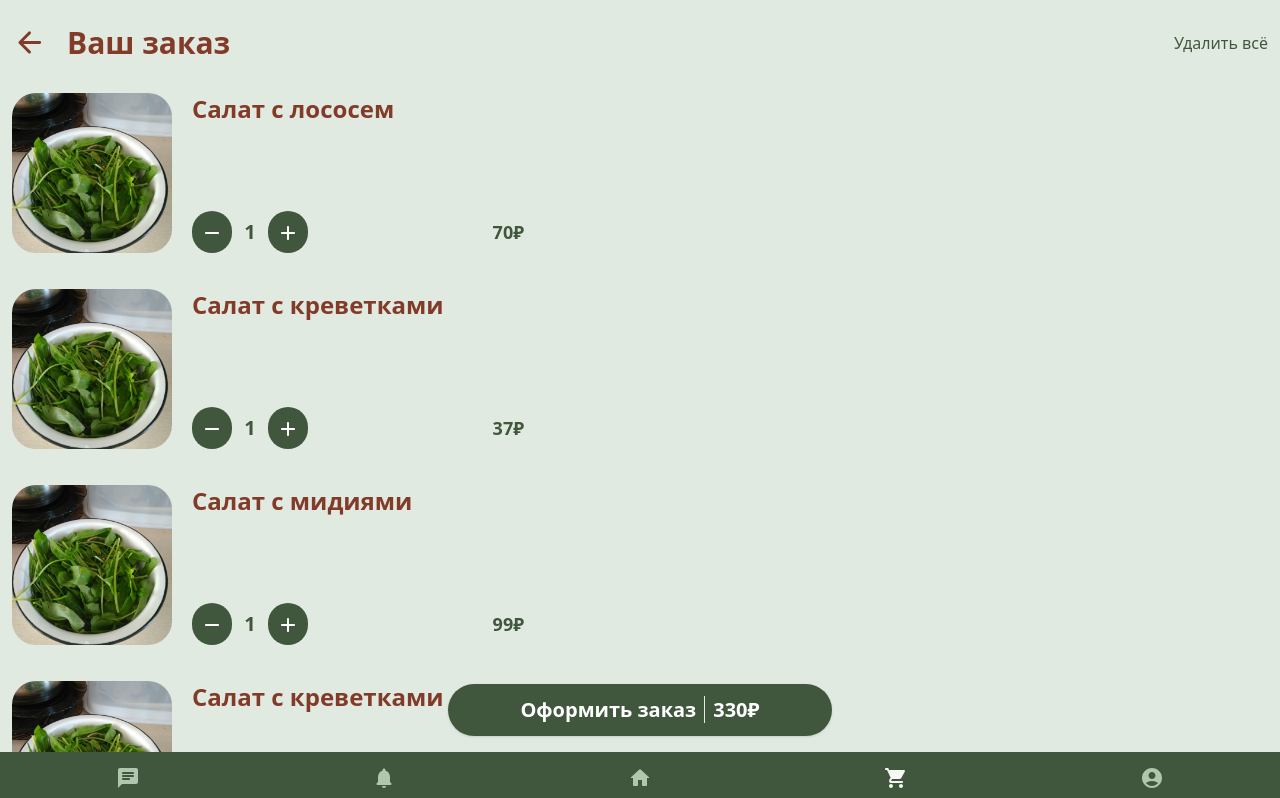
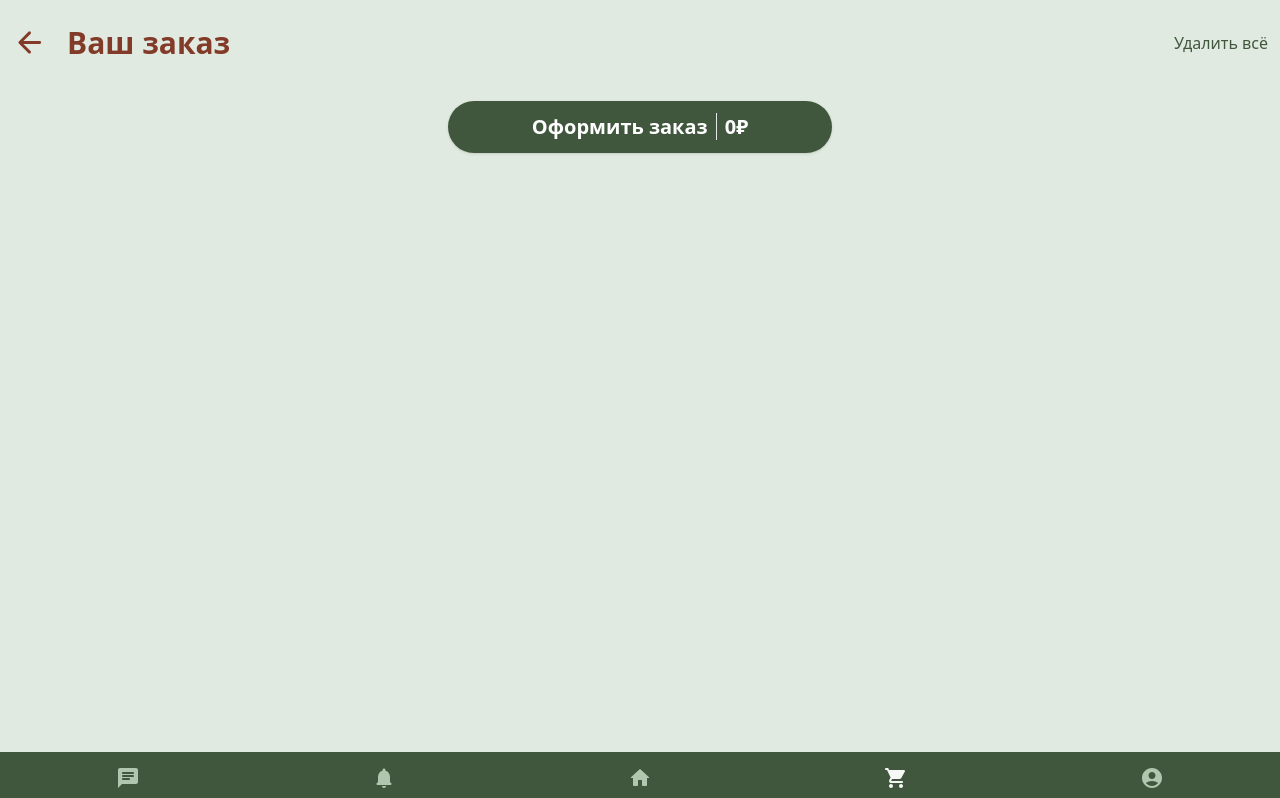
Before and after one commit to Kexogg/qrcafe, a React (Vite) app in the folder client/: page /customer/cart in a window 1280 px wide. Shown: the top 798 px of the page. Built offline with nearby package versions, Linux system fonts and the light colour scheme.

Commit message:
Add redux

```diff
--- a/client/package.json
+++ b/client/package.json
@@ -15,9 +15,11 @@
     "@fontsource-variable/roboto-flex": "^5.0.8",
     "@mui/icons-material": "^5.14.16",
     "@mui/material": "^5.14.17",
+    "@reduxjs/toolkit": "^2.0.1",
     "react": "^18.2.0",
     "react-dom": "^18.2.0",
     "react-qr-reader": "^3.0.0-beta-1",
+    "react-redux": "^9.0.1",
     "react-router-dom": "^6.18.0"
   },
   "devDependencies": {
--- a/client/src/components/UI/Modal/DishModal.tsx
+++ b/client/src/components/UI/Modal/DishModal.tsx
@@ -3,6 +3,8 @@ import Modal from "./Modal.tsx";
 import {getDishTotal, IDish, toggleDishExtra} from "../../../types/IDish.ts";
 import {useEffect, useState} from "react";
 import {Button} from "../Button/Button.tsx";
+import {addToCart} from "../../../features/cart/cartSlice.ts";
+import {useAppDispatch} from "../../../hooks.ts";
 
 type DishModalProps = {
     dish: IDish | null;
@@ -14,6 +16,7 @@ const DishModal = ({dish, onClose}: DishModalProps) => {
     useEffect(() => {
         setCurrentDish(dish ? {...dish, count: 1} : null)
     }, [dish]);
+    const dispatch = useAppDispatch()
     return (
         <Modal open={!!dish} onClose={onClose}>
             {
@@ -77,7 +80,10 @@ const DishModal = ({dish, onClose}: DishModalProps) => {
                             <span className={'text-xl font-bold text-primary-700 ml-auto mr-3'}>Итого:</span>
                             <p className={'rounded-full bg-primary-700 text-white py-2.5 px-4 text-lg font-semibold '}>{getDishTotal(currentDish)}₽</p>
                         </div>
-                        <Button label={'Добавить в заказ'} dark onClick={onClose /*TODO: Add cart*/}/>
+                        <Button label={'Добавить в заказ'} dark onClick={() => {
+                            dispatch(addToCart(currentDish));
+                            onClose();
+                        }}/>
                     </section>
                 </div>
             }
--- /dev/null
+++ b/client/src/features/cart/cartSlice.ts
@@ -0,0 +1,29 @@
+import {IDish} from "../../types/IDish.ts";
+import {createSlice} from "@reduxjs/toolkit";
+
+export interface CartState {
+    items: IDish[]
+}
+
+const initialState: CartState = {
+    items: []
+}
+
+export const cartSlice = createSlice({
+    name: 'cart',
+    initialState,
+    reducers: {
+        addToCart: (state, action: {payload: IDish}) => {
+            state.items.push({...action.payload, cartId: Date.now().toString()})
+        },
+        removeFromCart: (state, action: {payload: string, type: string}) => {
+            state.items = state.items.filter(item => item.cartId !== action.payload)
+        }
+    }
+})
+
+export const {addToCart, removeFromCart} = cartSlice.actions
+
+export const selectCartItems = (state: { cart: CartState }) => state.cart.items
+
+export default cartSlice.reducer
--- /dev/null
+++ b/client/src/hooks.ts
@@ -0,0 +1,5 @@
+import { TypedUseSelectorHook, useDispatch, useSelector } from 'react-redux'
+import type { RootState, AppDispatch } from './store'
+
+export const useAppDispatch: () => AppDispatch = useDispatch
+export const useAppSelector: TypedUseSelectorHook<RootState> = useSelector
--- a/client/src/main.tsx
+++ b/client/src/main.tsx
@@ -1,9 +1,13 @@
 import ReactDOM from 'react-dom/client'
 import App from './App.tsx'
 import './index.css'
+import {Provider} from 'react-redux'
+import {store} from "./store.ts";
 
 ReactDOM.createRoot(document.getElementById('root')!).render(
-  //<React.StrictMode>
-    <App />
-  //<React.StrictMode>,
+    //<React.StrictMode>
+    <Provider store={store}>
+        <App/>
+    </Provider>
+    //<React.StrictMode>,
 )
--- a/client/src/pages/CustomerCart/CustomerCart.tsx
+++ b/client/src/pages/CustomerCart/CustomerCart.tsx
@@ -1,19 +1,9 @@
 import {AddRounded, ArrowBackRounded, RemoveRounded} from "@mui/icons-material";
-import {getDishTotal, getPlaceholderDish, IDish} from "../../types/IDish.ts";
-import {useState} from "react";
-
+import {getDishTotal} from "../../types/IDish.ts";
+import {useAppSelector} from "../../hooks.ts";
 
 export const CustomerCart = () => {
-    const dishes = [
-        getPlaceholderDish(),
-        getPlaceholderDish(),
-        getPlaceholderDish(),
-        getPlaceholderDish(),
-        getPlaceholderDish()
-    ]
-    //@ts-expect-error TODO: remove later
-    const [cart, setCart] = useState<IDish[]>(dishes);
-
+    const cart = useAppSelector(state => state.cart.items)
     const totalCost = cart.reduce((acc, dish) => acc + getDishTotal(dish), 0);
     return (
         <>
@@ -25,7 +15,7 @@ export const CustomerCart = () => {
                 </div>
                 <ul className={'flex gap-5 flex-col'}>
                     {cart.map((item) => (
-                        <li key={item.id} className={'flex gap-5 max-w-lg h-44 py-2'}>
+                        <li key={item.cartId} className={'flex gap-5 max-w-lg h-44 py-2'}>
                             <img src={item.image} alt={item.name}
                                  className={'w-40 h-40 shrink-0 rounded-3xl object-cover'}/>
                             <div className={'flex flex-col gap-1 w-full h-full'}>
--- /dev/null
+++ b/client/src/store.ts
@@ -0,0 +1,12 @@
+import { configureStore } from '@reduxjs/toolkit'
+import {cartSlice} from "./features/cart/cartSlice.ts";
+
+export const store = configureStore({
+    reducer: {
+        cart: cartSlice.reducer
+    }
+})
+
+export type RootState = ReturnType<typeof store.getState>
+
+export type AppDispatch = typeof store.dispatch
--- a/client/src/types/IDish.ts
+++ b/client/src/types/IDish.ts
@@ -1,7 +1,8 @@
 import food_placeholder from "/src/assets/food_placeholder.jpg";
 
 export interface IDish {
-    id: number;
+    id: string;
+    cartId?: string;
     name: string;
     price: number;
     description: string;
@@ -47,7 +48,7 @@ export function getPlaceholderDish(): IDish {
     const DishName = DishNames[Math.floor(Math.random() * DishNames.length)];
     const DishDescription = DishName + ', приготовленный по греческому рецепту, с добавлением оливок, сыра фета, огурцов, помидоров, лука, перца и оливкового масла.';
     return {
-        id: Math.random(),
+        id: Math.random().toString(),
         name: DishName,
         price: Math.floor(Math.random() * 100),
         description: DishDescription,
```
Also changed, not shown: 1 other file (tests, documents, lock files or other folders).
